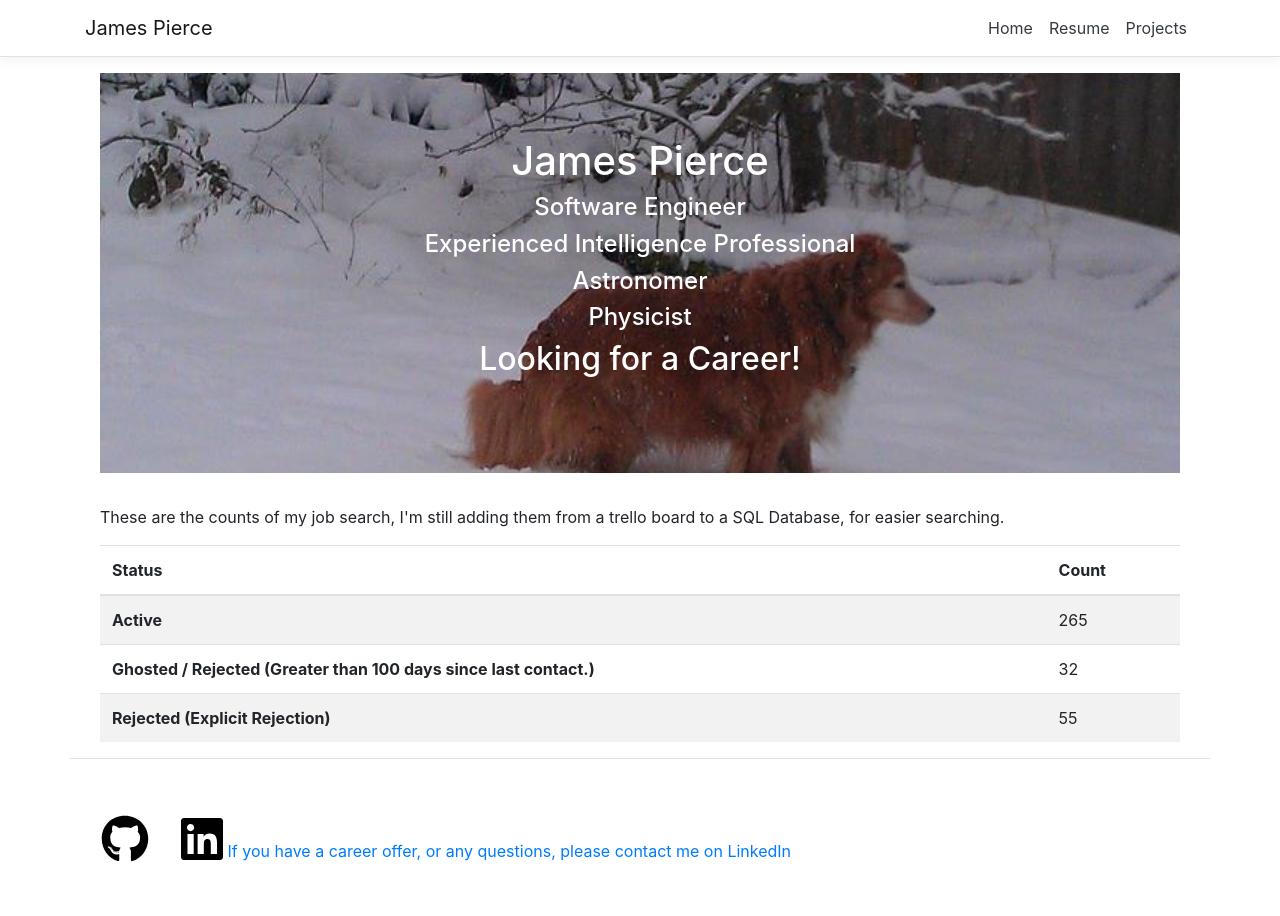
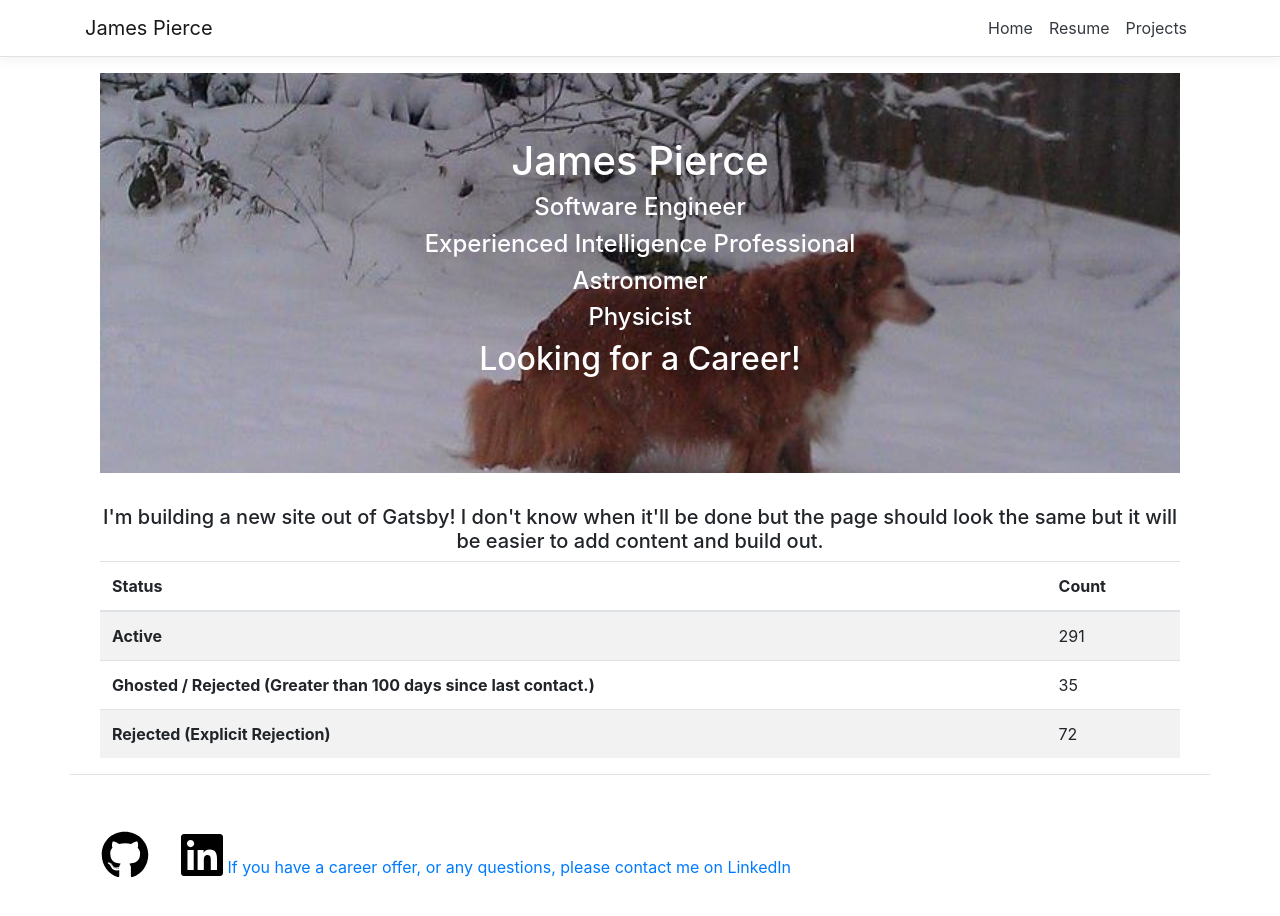
Before and after one commit to jimmy7412/personalreact, a React (Create React App) app: page / in a window 1280 px wide. Shown: the top 916 px of the page. Built offline with nearby package versions, Linux system fonts and the light colour scheme.

Commit message:
Some minor updates

```diff
--- a/src/components/Home.js
+++ b/src/components/Home.js
@@ -33,6 +33,9 @@ export class Home extends Component {
 
                     </Jumbotron>
                 </Container>
+                <Container>
+                    <h5 className={'text-center'}>I'm building a new site out of Gatsby! I don't know when it'll be done but the page should look the same but it will be easier to add content and build out.</h5>
+                </Container>
                 <JobSearch />
             </div>
         )
--- a/src/components/JobSearch.js
+++ b/src/components/JobSearch.js
@@ -8,7 +8,6 @@ export class JobSearch extends Component {
         return(
             <div>
                 <Container className={"justify-content-center"}>
-                    <p>These are the counts of my job search, I'm still adding them from a trello board to a SQL Database, for easier searching.</p>
                     <Table striped>
                         <thead>
                             <tr>
@@ -19,15 +18,15 @@ export class JobSearch extends Component {
                         <tbody>
                             <tr>
                                 <th scope={'row'}>Active</th>
-                                <td>265</td>
+                                <td>291</td>
                             </tr>
                             <tr>
                                 <th scope={'row'}>Ghosted / Rejected (Greater than 100 days since last contact.)</th>
-                                <td>32</td>
+                                <td>35</td>
                             </tr>
                             <tr>
                                 <th scope={'row'}>Rejected (Explicit Rejection)</th>
-                                <td>55</td>
+                                <td>72</td>
                             </tr>
                         </tbody>
                     </Table>
--- a/src/components/resumecomponents/Experience.js
+++ b/src/components/resumecomponents/Experience.js
@@ -15,6 +15,7 @@ export class Experience extends Component {
                     <ul>
                         <li>Crafting software solutions using data and applicable tools.</li>
                         <li>Expanding my toolset by learning new languages and frameworks.</li>
+                        <li>Building projects to solve problems and streamline workflows in everyday situations.</li>
                     </ul>
                     <h3>U.S. Census</h3>
                     <h4>Enumerator</h4>
```
